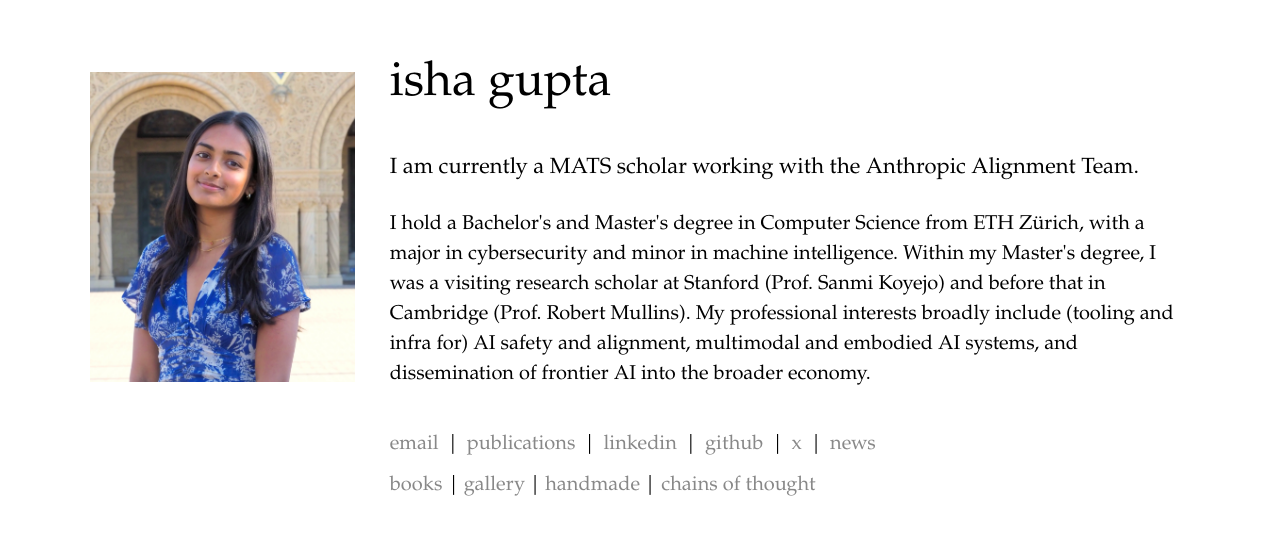
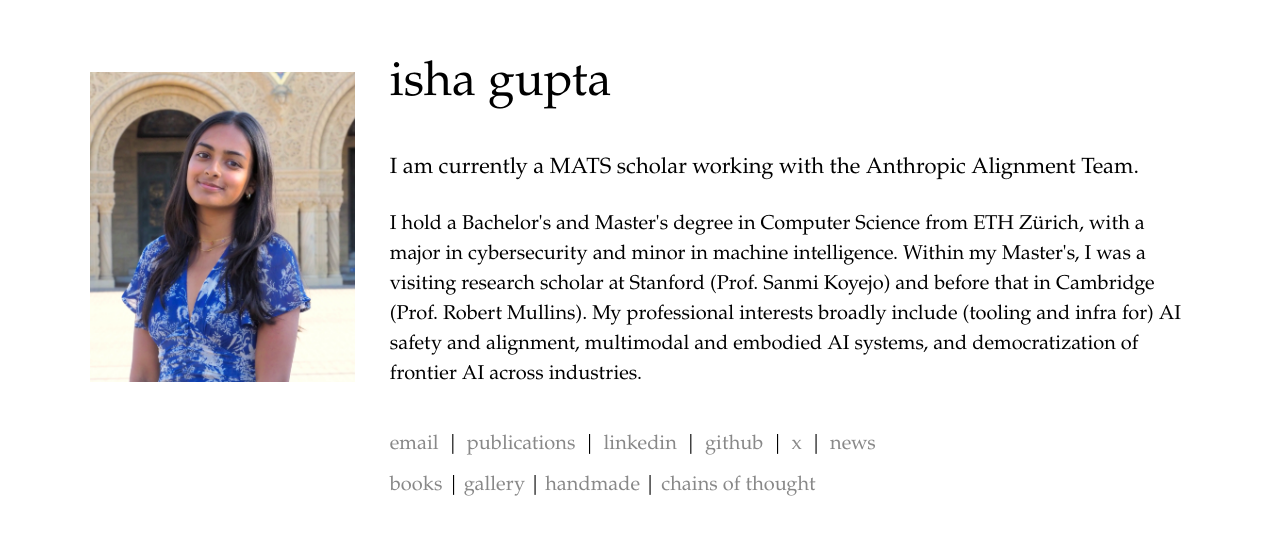
Before and after one commit to isha-gpt/isha-gpt.github.io, a React (Vite) app: page / in a window 1280 px wide. Shown: the part 126-660 px from the top of the page. Built offline with nearby package versions, Linux system fonts and the light colour scheme.

Commit message:
few wording tweaks

```diff
--- a/src/App.jsx
+++ b/src/App.jsx
@@ -44,7 +44,7 @@ function App() {
               I am currently a MATS scholar working with the Anthropic Alignment Team.
             </p>
             <p style={{ fontSize: 20, margin: "24px 0 0 0", fontWeight: 300 }}>
-              I hold a Bachelor's and Master's degree in Computer Science from ETH Zürich, with a major in cybersecurity and minor in machine intelligence. Within my Master's degree, I was a visiting research scholar at Stanford (Prof. Sanmi Koyejo) and before that in Cambridge (Prof. Robert Mullins). My professional interests broadly include (tooling and infra for) AI safety and alignment, multimodal and embodied AI systems, and dissemination of frontier AI into the broader economy.
+              I hold a Bachelor's and Master's degree in Computer Science from ETH Zürich, with a major in cybersecurity and minor in machine intelligence. Within my Master's, I was a visiting research scholar at Stanford (Prof. Sanmi Koyejo) and before that in Cambridge (Prof. Robert Mullins). My professional interests broadly include (tooling and infra for) AI safety and alignment, multimodal and embodied AI systems, and democratization of frontier AI across industries.
             </p>
           </div>
           <div style={{ fontSize: 20, margin: "40px 0 0 0", fontFamily: 'Bodoni 72, serif', fontWeight: 300 }}>
```
